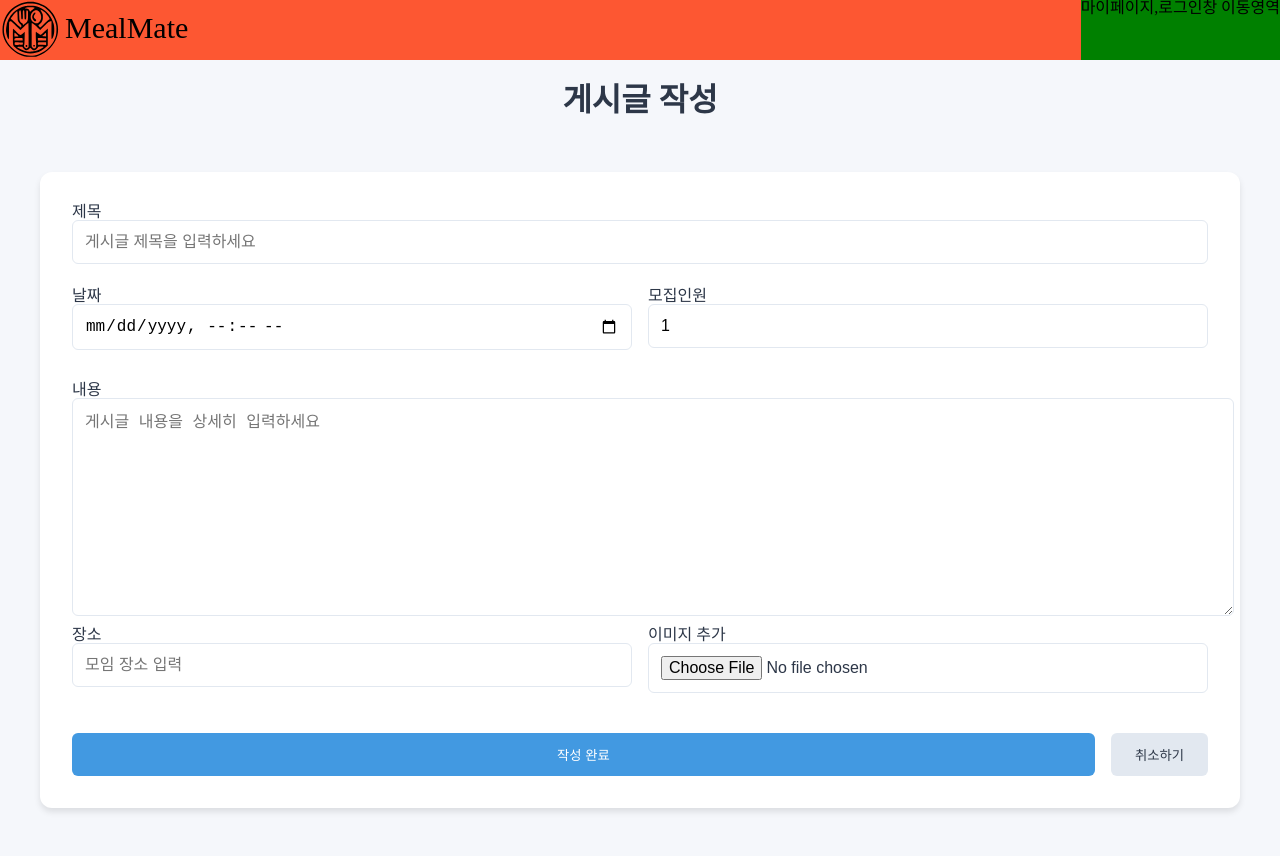
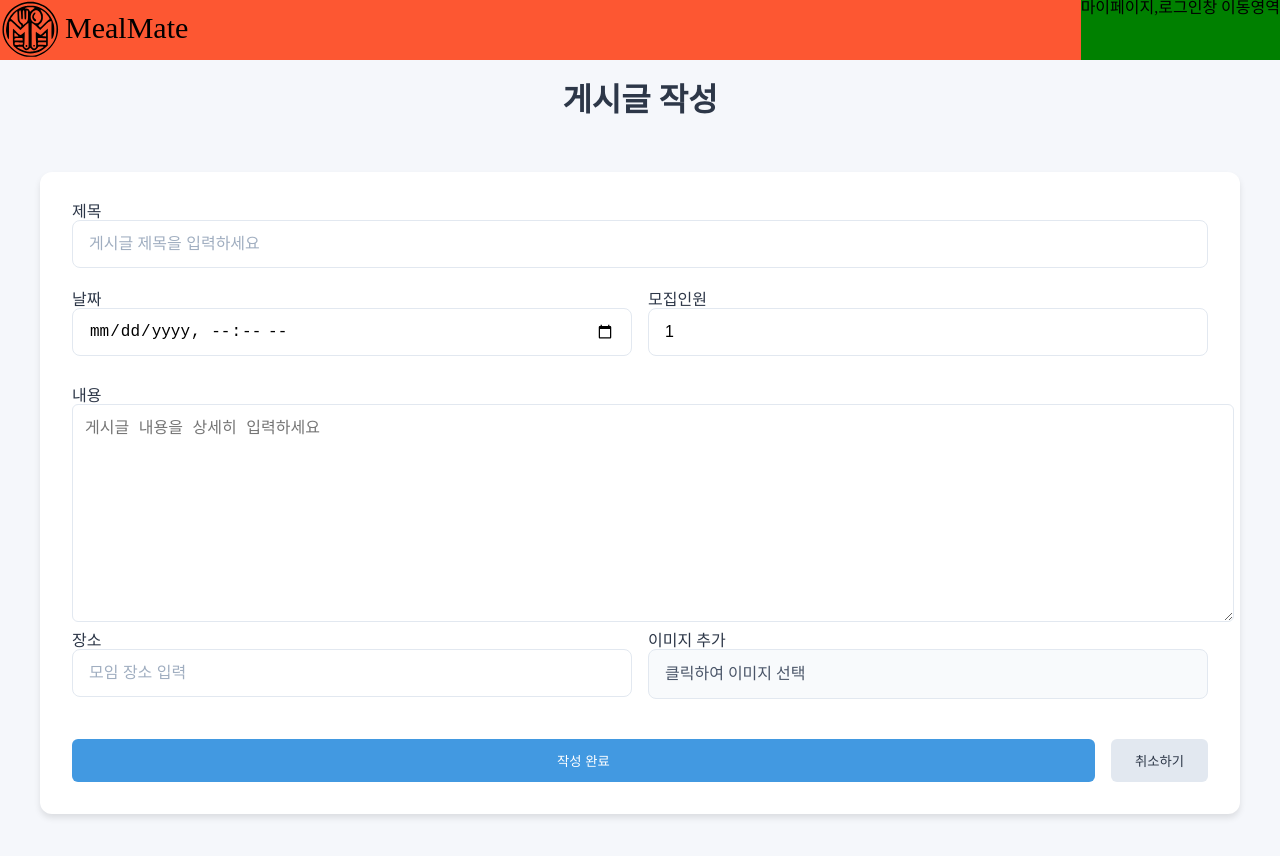
Before and after one commit to usuny0317/mealmate-team8, a React (Vite) app: page /posteditior in a window 1280 px wide. Shown: the top 856 px of the page. Built offline with nearby package versions, Linux system fonts and the light colour scheme; no server answers.

Commit message:
Feat: supabase 게시글 업로드 구현

```diff
--- a/src/pages/PostEditor.jsx
+++ b/src/pages/PostEditor.jsx
@@ -1,57 +1,155 @@
 import styled from 'styled-components';
-import { useState } from 'react';
+import { useEffect, useRef, useState } from 'react';
 import { Link } from 'react-router-dom';
+import { supabase } from '../supabase/client';
 
 const PostEditor = () => {
-  const [title, setTitle] = useState(''); // 제목 상태
-  const [content, setContent] = useState(''); // 내용 상태
-  const [date, setDate] = useState(''); // 날짜 상태
-  const [numberOfPeople, setNumberOfPeople] = useState(1); // 모집인원 상태, 최소값 1
-  const [location, setLocation] = useState(''); // 장소 상태
-  const [file, setFile] = useState(null); // 파일 첨부 상태
+  const [formData, setFormData] = useState({
+    title: '',
+    content: '',
+    date: '',
+    numberOfPeople: 1,
+    location: '',
+    file: null,
+  });
+
   const [imagePreview, setImagePreview] = useState(''); // 이미지 미리보기 상태
+  const fileInputRef = useRef(null); // 파일 입력 필드 접근을 위한 ref
 
-  // 각 입력 필드에서 값이 변경될 때 상태 업데이트
-  const handleTitleChange = (e) => setTitle(e.target.value);
-  const handleContentChange = (e) => setContent(e.target.value);
-  const handleDateChange = (e) => setDate(e.target.value);
-  const handleNumberOfPeopleChange = (e) =>
-    setNumberOfPeople(Number(e.target.value));
-  const handleLocationChange = (e) => setLocation(e.target.value);
+  // 입력 필드 핸들러 (재사용 가능)
+  const handleInputChange = (e) => {
+    const { name, value, type } = e.target;
+    setFormData((prev) => ({
+      ...prev,
+      [name]: type === 'number' ? Number(value) : value, // 최소값 1 유지
+    }));
+  };
+
   const handleFileChange = (e) => {
-    const selectedFile = e.target.files[0]; // 선택한 파일
-    setFile(selectedFile); // 상태 업데이트
-    if (selectedFile && selectedFile.type.startsWith('image/')) {
-      const fileURL = URL.createObjectURL(selectedFile); // 이미지 미리보기 URL 생성
-      setImagePreview(fileURL); // 이미지 미리보기 상태 업데이트
+    const selectedFile = e.target.files[0];
+    if (selectedFile) {
+      const fileExtension = selectedFile.name.split('.').pop().toLowerCase(); // 확장자 추출
+      if (selectedFile.type !== 'image/jpeg' || fileExtension !== 'jpg') {
+        alert('허용된 이미지 파일(.jpg)만 업로드 가능합니다.');
+        return;
+      }
+      setFormData((prev) => ({ ...prev, file: selectedFile }));
+      const fileURL = URL.createObjectURL(selectedFile);
+      setImagePreview(fileURL);
     }
   };
-  const handleSubmit = (e) => {
-    e.preventDefault(); // 기본 폼 제출 동작을 방지
 
-    // 유효성 검증
-    if (!title || !content || !date || !location) {
-      alert('모든 필드를 채워주세요!');
-      return;
+  const handleRemoveImage = (e) => {
+    e.stopPropagation(); // remove 버튼 클릭 시 파일 선택창을 열지 않도록
+    setFormData((prev) => ({ ...prev, file: null }));
+    setImagePreview('');
+    if (fileInputRef.current) {
+      fileInputRef.current.value = '';
     }
+  };
 
-    if (numberOfPeople < 1) {
-      alert('모집인원은 1명 이상이어야 합니다.');
-      return;
-    }
+  // 이미지 URL 메모리 해제
+  useEffect(() => {
+    return () => {
+      if (imagePreview) URL.revokeObjectURL(imagePreview);
+    };
+  }, [imagePreview]);
 
-    if (new Date(date) < new Date()) {
+  const getKoreanTime = () => {
+    const options = {
+      timeZone: 'Asia/Seoul',
+      hour: '2-digit',
+      minute: '2-digit',
+      second: '2-digit',
+      year: 'numeric',
+      month: '2-digit',
+      day: '2-digit',
+    };
+
+    const koreanTime = new Date().toLocaleString('ko-KR', options);
+
+    const formattedDate = koreanTime
+      .replace(/오전/g, 'AM')
+      .replace(/오후/g, 'PM')
+      .replace(/(\d{4})\.\s(\d{2})\.\s(\d{2})\./, '$1-$2-$3')
+      .replace(/(\d{2}):(\d{2}):(\d{2})/, '$1:$2:$3'); // 24시간 형식으로 변환
+    return formattedDate;
+  };
+
+  const handleSubmit = async (e) => {
+    e.preventDefault();
+
+    try {
+      const { title, content, date, numberOfPeople, location, file } = formData;
+
+      if (new Date(date).getTime() <= new Date().getTime()) {
         alert('날짜는 현재 시간 이후여야 합니다.');
         return;
       }
 
-    // 폼 데이터 확인 (콘솔에 출력)
-    console.log('제목:', title);
-    console.log('내용:', content);
-    console.log('날짜:', date);
-    console.log('모집인원:', numberOfPeople);
-    console.log('장소:', location);
-    console.log('파일:', file);
+      // 이미지 업로드
+      let fileUrl = '';
+      if (file) {
+        const fileExtension = file.name.split('.').pop();
+        const filePath = `uploads/${Date.now()}.${fileExtension}`;
+
+        // Supabase Storage에 이미지 업로드
+        const { error } = await supabase.storage
+          .from('post-images')
+          .upload(`public/${filePath}`, file);
+
+        if (error) {
+          console.error('이미지 업로드 실패:', error);
+          return;
+        }
+
+        fileUrl = getImageUrl(filePath); // 업로드된 파일 URL 저장
+      }
+
+      const formData2 = {
+        post_title: title,
+        post_content: content,
+        post_location: location,
+        post_rec_cnt: numberOfPeople,
+        post_img_url: fileUrl,
+        created_at: getKoreanTime(),
+        updated_at: null,
+        author_name: '장현빈',
+        meeting_date: date,
+      };
+
+      // 게시글 데이터 저장 (예: Supabase 데이터베이스에 저장)
+      const { error: postError } = await supabase
+        .from('posts')
+        .upsert(formData2);
+
+      if (postError) {
+        console.error('게시글 저장 실패:', postError);
+        alert('게시글 저장에 실패했습니다.');
+        return;
+      }
+
+      alert('게시글이 성공적으로 작성되었습니다!');
+
+      // 폼 데이터 초기화
+      setFormData({
+        title: '',
+        content: '',
+        date: '',
+        numberOfPeople: 1,
+        location: '',
+        file: null,
+      });
+      setImagePreview('');
+    } catch (error) {
+      console.error('게시글 작성 실패:', error);
+    }
+  };
+
+  const getImageUrl = (imageName) => {
+    return `${
+      import.meta.env.VITE_APP_SUPABASE_URL
+    }/storage/v1/object/public/post-images/public/${imageName}`;
   };
 
   function preventLeadingZero(input) {
@@ -73,10 +171,12 @@ const PostEditor = () => {
               제목
               <StInput
                 type='text'
+                name='title'
                 placeholder='게시글 제목을 입력하세요'
                 className='title-input'
-                value={title} // 제목 입력값은 title 상태
-                onChange={handleTitleChange} // 변경 시 상태 업데이트
+                value={formData.title} // 제목 입력값은 title 상태
+                onChange={handleInputChange} // 변경 시 상태 업데이트
+                maxLength={50}
                 required // 필수 입력 필드로 설정
               />
             </StLabel>
@@ -87,8 +187,9 @@ const PostEditor = () => {
               날짜
               <StInput
                 type='datetime-local'
-                value={date} // 날짜 입력값은 date 상태
-                onChange={handleDateChange} // 변경 시 상태 업데이트
+                name='date'
+                value={formData.date} // 날짜 입력값은 date 상태
+                onChange={handleInputChange} // 변경 시 상태 업데이트
                 required // 필수 입력 필드로 설정
               />
             </StLabel>
@@ -96,10 +197,11 @@ const PostEditor = () => {
               모집인원
               <StInput
                 type='number'
+                name='numberOfPeople'
                 min='1'
                 placeholder='인원수를 입력'
-                value={numberOfPeople} // 모집인원 입력값은 numberOfPeople 상태
-                onChange={handleNumberOfPeopleChange} // 변경 시 상태 업데이트
+                value={formData.numberOfPeople} // 모집인원 입력값은 numberOfPeople 상태
+                onChange={handleInputChange} // 변경 시 상태 업데이트
                 required // 필수 입력 필드로 설정
                 onInput={(event) => preventLeadingZero(event.target)} //0이 중복되면 0을 제거
               />
@@ -109,10 +211,11 @@ const PostEditor = () => {
           <StLabel>
             내용
             <StTextArea
+              name='content'
               placeholder='게시글 내용을 상세히 입력하세요'
               rows={8}
-              value={content} // 내용 입력값은 content 상태
-              onChange={handleContentChange} // 변경 시 상태 업데이트
+              value={formData.content} // 내용 입력값은 content 상태
+              onChange={handleInputChange} // 변경 시 상태 업데이트
               required // 필수 입력 필드로 설정
             />
           </StLabel>
@@ -122,24 +225,31 @@ const PostEditor = () => {
               장소
               <StInput
                 type='text'
+                name='location'
                 placeholder='모임 장소 입력'
-                value={location} // 장소 입력값은 location 상태
-                onChange={handleLocationChange} // 변경 시 상태 업데이트
+                value={formData.location} // 장소 입력값은 location 상태
+                onChange={handleInputChange} // 변경 시 상태 업데이트
                 required // 필수 입력 필드로 설정
               />
             </StLabelPlace>
             <StLabel className='half-width'>
               이미지 추가
+              <FileUploadWrapper>
+                <FileUploadLabel htmlFor='inputFile'>
+                  클릭하여 이미지 선택
                   <StInput
                     type='file'
                     id='inputFile'
                     accept='image/*'
+                    ref={fileInputRef}
                     onChange={handleFileChange}
                   />
-              {/* 이미지 미리보기 표시 */}
+                </FileUploadLabel>
+              </FileUploadWrapper>
               {imagePreview && (
                 <ImagePreview>
                   <img src={imagePreview} alt='이미지 미리보기' />
+                  <RemoveButton onClick={handleRemoveImage}>×</RemoveButton>
                 </ImagePreview>
               )}
             </StLabel>
@@ -147,7 +257,18 @@ const PostEditor = () => {
 
           <ButtonGroup>
             <StButton type='submit'>작성 완료</StButton>
-            <Link to={'/'}>
+            <Link
+              to={'/'}
+              onClick={(e) => {
+                if (
+                  !window.confirm(
+                    '정말 취소하시겠습니까? 작성 중인 내용이 사라집니다.'
+                  )
+                ) {
+                  e.preventDefault();
+                }
+              }}
+            >
               <StButton type='button' className='cancel'>
                 취소하기
               </StButton>
@@ -158,6 +279,8 @@ const PostEditor = () => {
     </Root>
   );
 };
+
+// Styled Components는 그대로 두고, 필요한 부분만 수정했습니다.
 
 // Styled Components
 const Root = styled.div`
@@ -258,21 +381,58 @@ const StLabel = styled.label`
 
 const StInput = styled.input`
   width: 100%;
-  padding: 0.75rem;
+  height: 48px; // 고정 높이 추가
+  padding: 0 1rem;
   border: 1px solid #e2e8f0;
-  border-radius: 6px;
+  border-radius: 8px;
   font-size: 1rem;
   transition: border-color 0.2s;
   box-sizing: border-box;
+
+  &::placeholder {
+    color: #a0aec0;
+  }
+
+  &[type='file'] {
+    position: absolute;
+    opacity: 0;
+    width: 100%;
+    height: 48px;
+    cursor: pointer;
+  }
 
   &[type='date'] {
     min-width: 180px;
   }
 
   @media (max-width: 480px) {
-    padding: 0.65rem;
+    height: 44px;
     font-size: 0.875rem;
   }
+`;
+
+// 파일 업로드 영역 스타일 추가
+const FileUploadWrapper = styled.div`
+  position: relative;
+  height: 48px;
+  border: 1px solid #e2e8f0;
+  border-radius: 8px;
+  overflow: hidden;
+  background: #f8fafc;
+  transition: all 0.2s;
+
+  &:hover {
+    background: #f1f5f9;
+  }
+`;
+
+const FileUploadLabel = styled.label`
+  display: flex;
+  align-items: center;
+  height: 100%;
+  padding: 0 1rem;
+  color: #4a5568;
+  cursor: pointer;
 `;
 
 const StLabelPlace = styled.label`
@@ -361,4 +521,26 @@ const StButton = styled.button`
   }
 `;
 
+const RemoveButton = styled.button`
+  position: absolute;
+  top: 12px;
+  right: 12px;
+  background: rgba(0, 0, 0, 0.6);
+  color: white;
+  border: none;
+  border-radius: 50%;
+  width: 28px;
+  height: 28px;
+  font-size: 18px;
+  display: flex;
+  align-items: center;
+  justify-content: center;
+  cursor: pointer;
+  z-index: 10;
+
+  &:hover {
+    background: rgba(0, 0, 0, 0.8);
+  }
+`;
+
 export default PostEditor;
```
Lines whose indentation alone changed are shown as unchanged.
